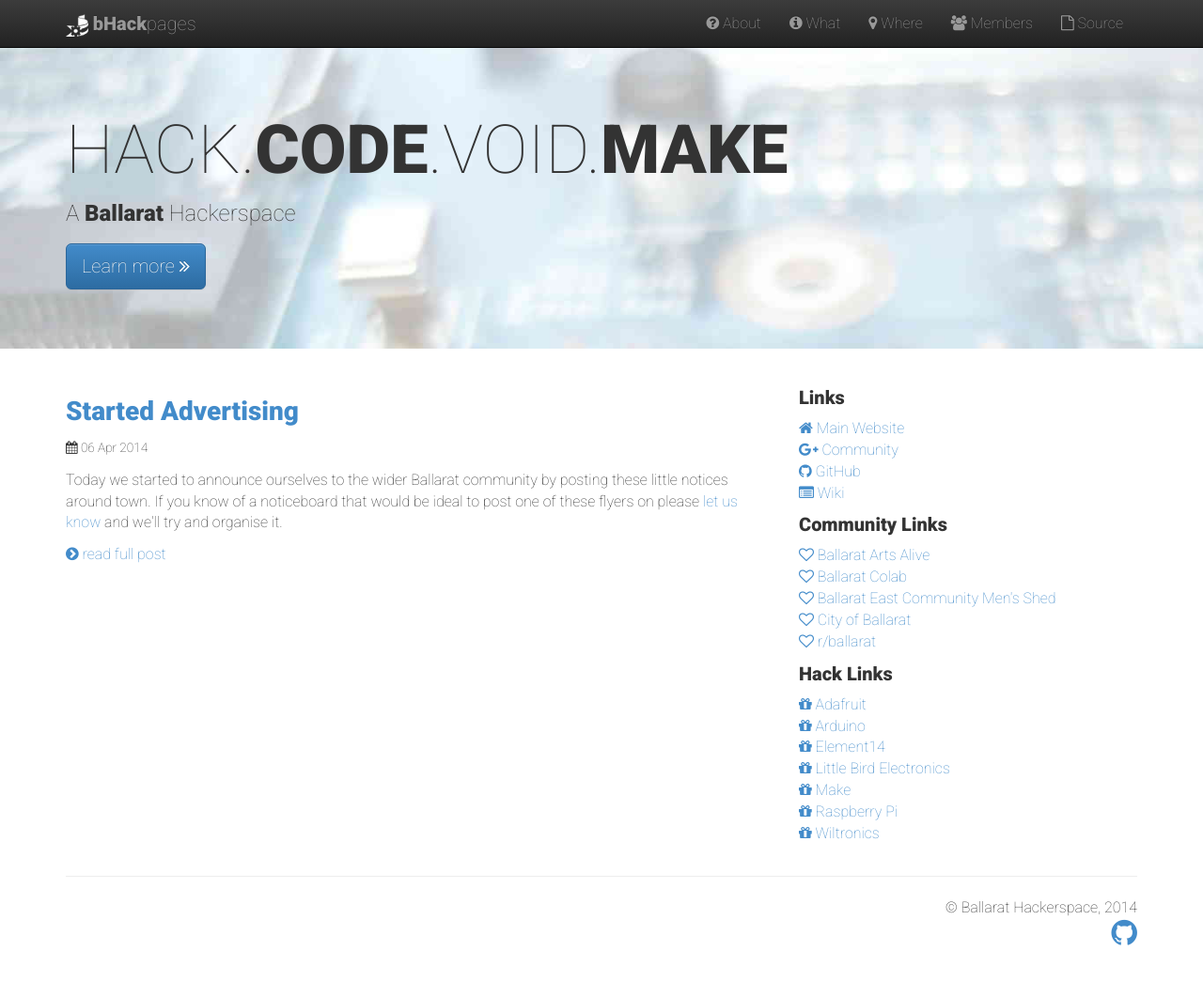
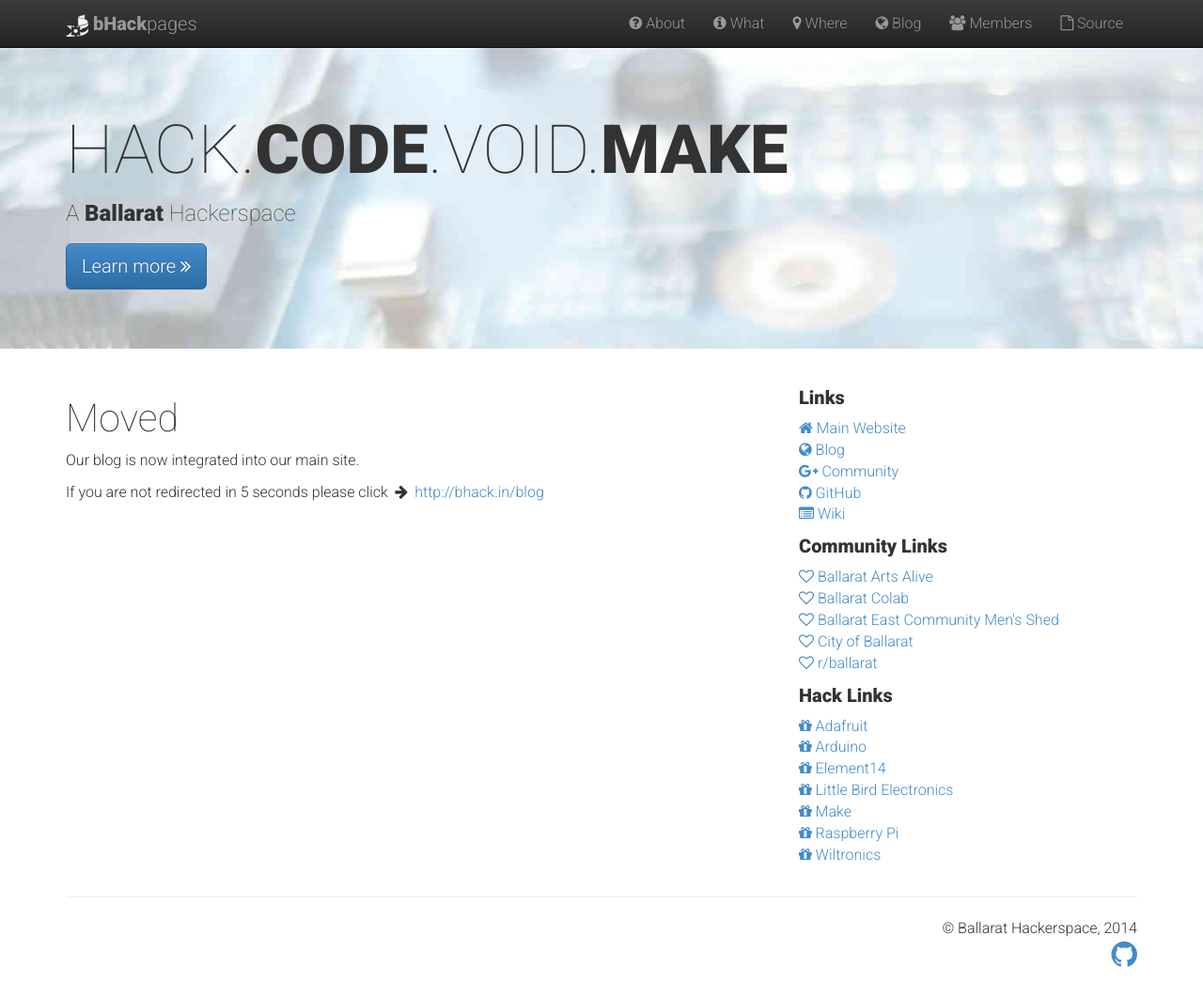
Before and after one commit to ballarat-hackerspace/ballarat-hackerspace.github.io, a Jekyll site: the page built from blog/index.md, in a window 1280 px wide and 1045 px high. Shown: the whole window at 94% size. Built offline with Jekyll 4.4.1, drawn with Linux system fonts in a browser that asks for light colours; nearby versions of some CDN libraries; Markdown is read by kramdown in place of the engine named in the settings.

Commit message:
added in redirects now that blog is available in the main site

```diff
--- a/_config.yml
+++ b/_config.yml
@@ -5,4 +5,4 @@ markdown: redcarpet
 pygments: true
 siteurl: http://bhack.in
 emailaddress: hello@bhack.in
-communityurl: https://plus.google.com/communities/106879016585907671427
+communityurl: http://plus.bhack.in
--- a/_data/links.yml
+++ b/_data/links.yml
@@ -1,8 +1,10 @@
 - text: <i class="fa fa-home"></i> Main Website
   url: http://bhack.in/
+- text: <i class="fa fa-globe"></i> Blog
+  url: http://bhack.in/blog
 - text: <i class="fa fa-google-plus"></i> Community
-  url: https://plus.google.com/communities/106879016585907671427
+  url: http://plus.bhack.in
 - text: <i class='fa fa-github'></i> GitHub
   url: https://github.com/ballarat-hackerspace/
 - text: <i class="fa fa-list-alt"></i> Wiki
-  url: https://github.com/ballarat-hackerspace/ballarat-hackerspace.github.io/wiki
+  url: https://github.com/ballarat-hackerspace/association/wiki
--- a/_data/navlinks.yml
+++ b/_data/navlinks.yml
@@ -4,6 +4,8 @@
   url: http://bhack.in/#what
 - text: <i class="fa fa-map-marker"></i> Where
   url: http://bhack.in/#where
+- text: <i class="fa fa-globe"></i> Blog
+  url: http://bhack.in/blog
 - text: <i class="fa fa-users"></i> Members
   url: /members/
 - text: <i class="fa fa-file-o"></i> Source
--- a/_layouts/default.html
+++ b/_layouts/default.html
@@ -1,6 +1,9 @@
 <!DOCTYPE html>
 <html>
   <head>
+    {% if page.redirect %}
+    <meta http-equiv="refresh" content="5; url={{ page.redirect }}/">
+    {% endif %}
     <title>{{ page.title }}</title>
     <meta name="viewport" content="width=device-width, initial-scale=1.0">
 
@@ -10,7 +13,7 @@
     <link href="/css/bootstrap-theme.min.css" rel="stylesheet">
     <link href="/css/style.css" rel="stylesheet">
 
-    <link href='http://fonts.googleapis.com/css?family=Roboto:900,100' rel='stylesheet' type='text/css'>
+    <link href='http://fonts.googleapis.com/css?family=Roboto:900,300,100' rel='stylesheet' type='text/css'>
     <link href="//netdna.bootstrapcdn.com/font-awesome/4.0.3/css/font-awesome.css" rel="stylesheet">
 
     <!-- HTML5 Shim and Respond.js IE8 support of HTML5 elements and media queries -->
--- a/_posts/2014-04-06-started-advertising.html
+++ /dev/null
@@ -1,12 +0,0 @@
----
-layout: post
-title: Started Advertising
----
-
-<p>Today we started to announce ourselves to the wider Ballarat community by
-posting these little notices around town. If you know of a noticeboard that
-would be ideal to post one of these flyers on please
-<a href="mailto:hello@bhack.in">let us know</a> and we'll try and organise
-it.</p>
-
-<img class="img-responsive" src="/assets/2014-04-06-photo.jpg">
--- a/blog/index.html
+++ /dev/null
@@ -1,14 +0,0 @@
----
-layout: default
-title: bHack.in blog
----
-
-{% for post in site.posts %}
-<div class="post">
-  <div class="title"><h3><a href="{{ post.url }}">{{ post.title }}</a></h3></div>
-  <div class="date"><small><i class="fa fa-calendar"></i> {{ post.date | date_to_string }}</small></div>
-  <div class="excerpt">
-    {{ post.excerpt }} <a href="{{ post.url }}"><i class="fa fa-chevron-circle-right"></i> read full post</a>
-  </div>
-</div>
-{% endfor %}
--- /dev/null
+++ b/blog/index.md
@@ -0,0 +1,11 @@
+---
+layout: default
+title: bHack.in blog
+redirect: http://bhack.in/blog
+---
+
+# Moved
+
+Our blog is now integrated into our main site.
+
+If you are not redirected in 5 seconds please click <i class="fa fa-fw fa-arrow-right"></i> [http://bhack.in/blog](http://bhack.in/blog)
--- a/css/style.css
+++ b/css/style.css
@@ -1,4 +1,4 @@
-body { font-weight: 100; }
+body { font-weight: 300; }
 footer { text-align: right; }
 .jumbotron { margin-top: 50px; background-image: url(/images/bg.jpg); background-size: 150%; background-repeat: no-repeat; }
 .gravatar { padding-right: 5px; }
```
Also changed, not shown: other parts of _layouts/default.html (+1 -1 lines), _posts/2014-04-06-started-advertising.md (added, +11 -0 lines), index.md (+0 -1 lines).
